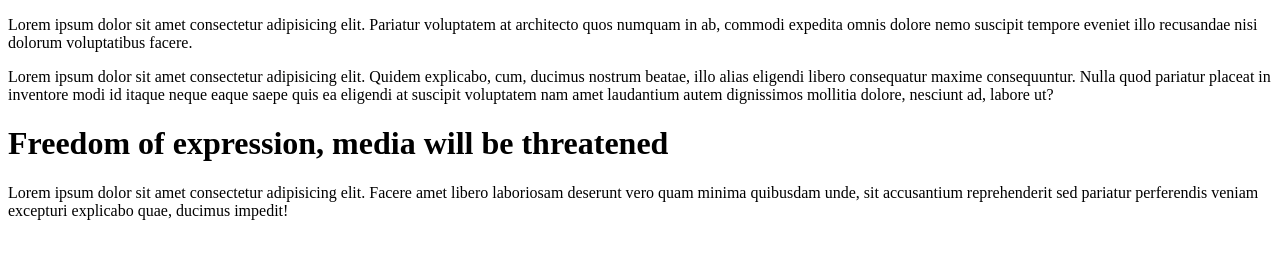
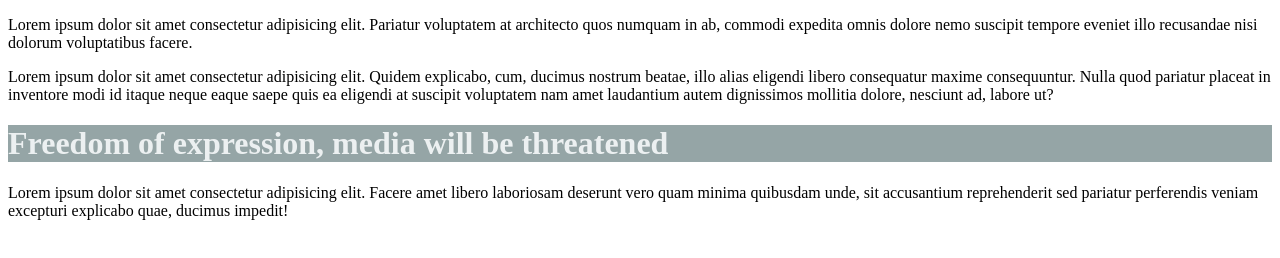
Before and after one commit to ruhanahmed01706/git-setup, a plain HTML site: page index.html in a window 1280 px wide. Drawn offline with Linux system fonts and the light colour scheme.

Commit message:
modify css

```diff
--- a/index.html
+++ b/index.html
@@ -4,6 +4,7 @@
     <meta charset="UTF-8">
     <meta name="viewport" content="width=device-width, initial-scale=1.0">
     <title>Document</title>
+    <link rel="stylesheet" href="style.css">
 </head>
 <body>
     <p>Lorem ipsum dolor sit amet consectetur adipisicing elit. Pariatur voluptatem at architecto quos numquam in ab, commodi expedita omnis dolore nemo suscipit tempore eveniet illo recusandae nisi dolorum voluptatibus facere.</p>
--- /dev/null
+++ b/style.css
@@ -0,0 +1,5 @@
+h1{
+    background: #95a5a6;
+    color: #ecf0f1;
+    font-weight: bold;
+}
```
